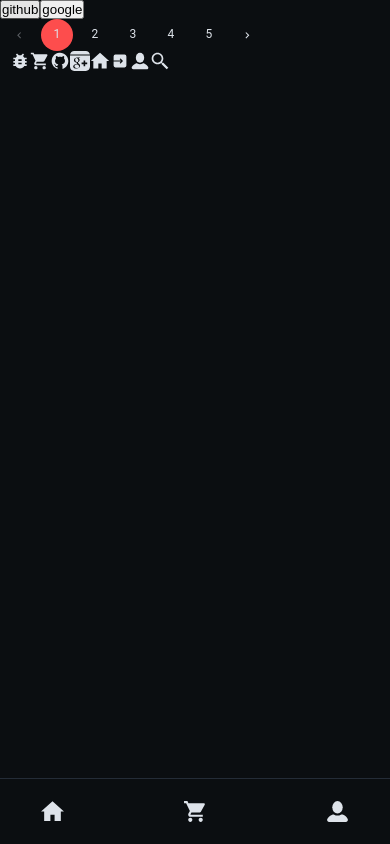
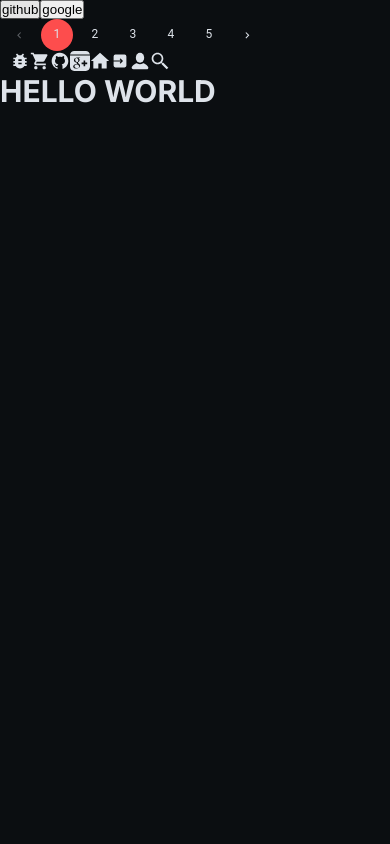
Before and after one commit to INOCcent-afk/reservoir, a React (Create React App) app: page / in a window 390 px wide. Built offline with nearby package versions, Linux system fonts and the light colour scheme; no server answers.

Commit message:
added mobilenavigation logic

```diff
--- a/src/components/MobileNavigation/MobileNavigation.tsx
+++ b/src/components/MobileNavigation/MobileNavigation.tsx
@@ -1,11 +1,21 @@
-import React from "react";
+import React, { FC } from "react";
+import { useLocation } from "react-router";
 
 import Icon from "../Icon";
+
 import { Header, Nav } from "./MobileNavigation.style";
 
-const MobileNavigation = () => {
+type Props = {};
+
+const MobileNavigation: FC<Props> = (props: Props) => {
+  const location = useLocation();
+
+  const currentPath = location.pathname;
   return (
     <>
+      {currentPath === "/" ? (
+        <h1>HELLO WORLD</h1>
+      ) : (
         <Header>
           <Nav>
             <Icon icon="home" />
@@ -13,6 +23,7 @@ const MobileNavigation = () => {
             <Icon icon="profile" />
           </Nav>
         </Header>
+      )}
     </>
   );
 };
```
Lines whose indentation alone changed are shown as unchanged.
